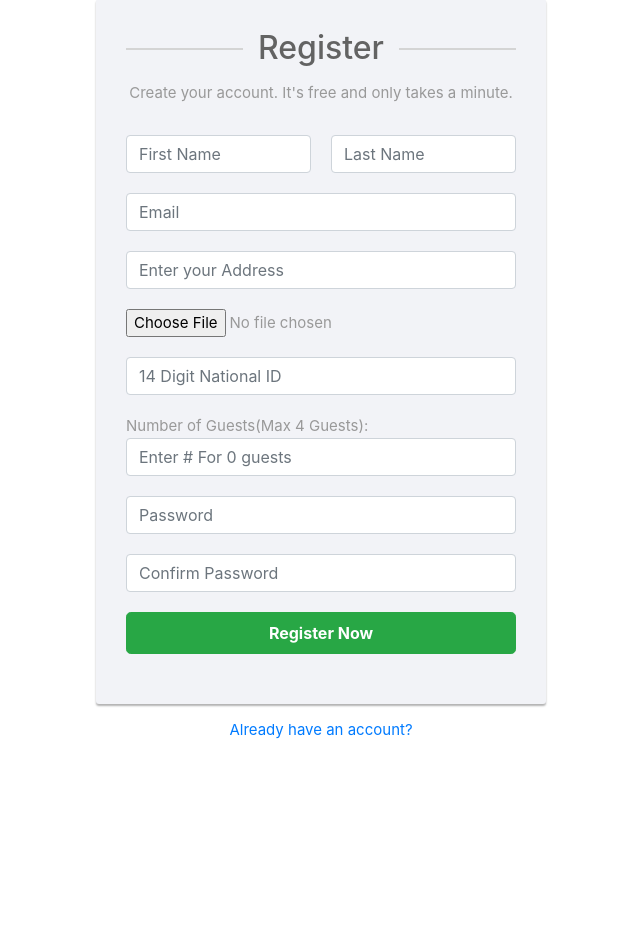
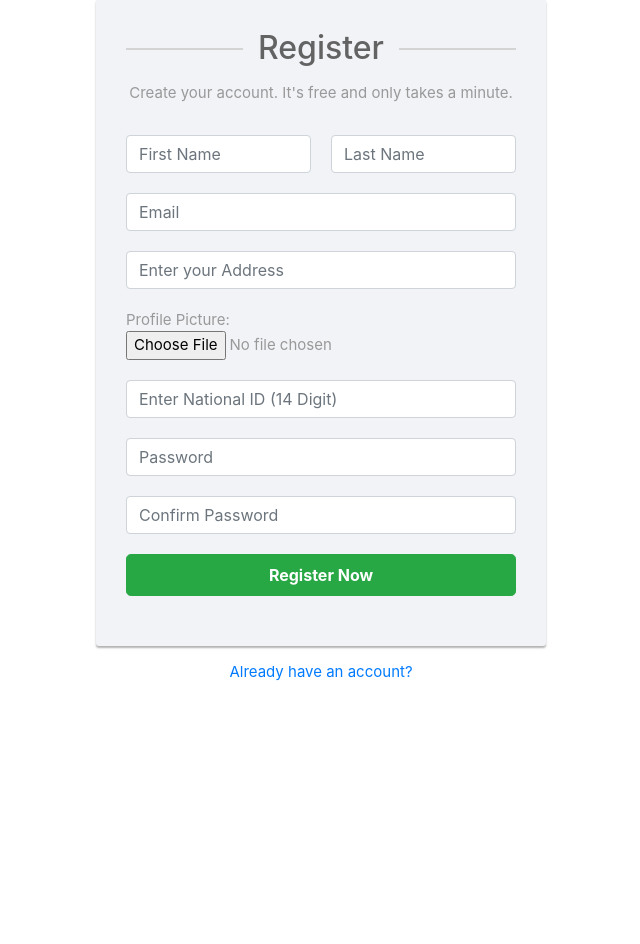
Before and after one commit to YoussefAmrousy/Hotel-Project, a PHP site: page /SignUp.php in a window 1280 px wide. Shown: the part 79-1023 px from the top of the page, without its empty margins (319-959 px from the left). Run offline with PHP 8.4, Linux system fonts and the light colour scheme.

Commit message:
Registration & Login

```diff
--- a/SignUp.php
+++ b/SignUp.php
@@ -96,7 +96,7 @@ if(isset($_POST['Submit'])){ //check if form was submitted
 	$result = mysqli_query($conn, $sql);
 /* 	$sqlID = "select * from users where NationID = '".$_POST['Nationalid']."'";
 	$resultID = mysqli_fetch_array($conn, $sqlID); */
-	if(empty($_POST['Fname']) || empty($_POST['Lname']) || empty($_POST['Email']) || empty($_POST['Password']) || empty($_POST['ConfirmPassword']) ||empty($_POST['Address']) || empty($_POST['Profilepic']) || empty($_POST['Nationalid']) || empty($_POST['NoOfGuests']))
+	if(empty($_POST['Fname']) || empty($_POST['Lname']) || empty($_POST['Email']) || empty($_POST['Password']) || empty($_POST['ConfirmPassword']) ||empty($_POST['Address']) || empty($_POST['Profilepic']) || empty($_POST['Nationalid']))
 	{
 		echo "<script>
 		alert('Please Fill all of the required fields')
@@ -106,7 +106,6 @@ if(isset($_POST['Submit'])){ //check if form was submitted
 		$_SESSION['Address'] = $_POST['Address'];
 		$_SESSION['Email'] = $_POST['Email'];
 		$_SESSION['Nationalid'] = $_POST['Nationalid'];
-		$_SESSION['NoOfGuests'] = $_POST['NoOfGuests'];
 	}
 	else if ($row = mysqli_fetch_array($result)) {
 		echo "<script>
@@ -116,7 +115,6 @@ if(isset($_POST['Submit'])){ //check if form was submitted
 		$_SESSION['Lname'] = $_POST['Lname'];
 		$_SESSION['Address'] = $_POST['Address'];
 		$_SESSION['Nationalid'] = $_POST['Nationalid'];
-		$_SESSION['NoOfGuests'] = $_POST['NoOfGuests'];
 	}
 	/* else if ($row1 = mysqli_fetch_array($resultID)) { // Not Working
 		echo "<script>
@@ -126,7 +124,6 @@ if(isset($_POST['Submit'])){ //check if form was submitted
 		$_SESSION['Lname'] = $_POST['Lname'];
 		$_SESSION['Email'] = $_POST['Email'];
 		$_SESSION['Address'] = $_POST['Address'];
-		$_SESSION['NoOfGuests'] = $_POST['NoOfGuests'];
 	} */
 	else if (!preg_match("/^[a-zA-Z-']*$/",$_POST['Fname'])) {
 		echo "<script>
@@ -136,7 +133,6 @@ if(isset($_POST['Submit'])){ //check if form was submitted
 		$_SESSION['Email'] = $_POST['Email'];
 		$_SESSION['Address'] = $_POST['Address'];
 		$_SESSION['Nationalid'] = $_POST['Nationalid'];
-		$_SESSION['NoOfGuests'] = $_POST['NoOfGuests'];
 	}
 	else if (!preg_match("/^[a-zA-Z-']*$/",$_POST['Lname'])) {
 		echo "<script>
@@ -146,7 +142,6 @@ if(isset($_POST['Submit'])){ //check if form was submitted
 		$_SESSION['Email'] = $_POST['Email'];
 		$_SESSION['Address'] = $_POST['Address'];
 		$_SESSION['Nationalid'] = $_POST['Nationalid'];
-		$_SESSION['NoOfGuests'] = $_POST['NoOfGuests'];
 	}
 	else if ($_POST['Password'] !== $_POST['ConfirmPassword']) {
 		echo "<script>
@@ -157,7 +152,6 @@ if(isset($_POST['Submit'])){ //check if form was submitted
 		$_SESSION['Email'] = $_POST['Email'];
 		$_SESSION['Address'] = $_POST['Address'];
 		$_SESSION['Nationalid'] = $_POST['Nationalid'];
-		$_SESSION['NoOfGuests'] = $_POST['NoOfGuests'];
 	}
 	else if (strlen($_POST['Password']) < 5) {
 		echo "<script>
@@ -168,7 +162,6 @@ if(isset($_POST['Submit'])){ //check if form was submitted
 		$_SESSION['Email'] = $_POST['Email'];
 		$_SESSION['Address'] = $_POST['Address'];
 		$_SESSION['Nationalid'] = $_POST['Nationalid'];
-		$_SESSION['NoOfGuests'] = $_POST['NoOfGuests'];
 
 	}
 	else if (!filter_var($_POST['Email'], FILTER_VALIDATE_EMAIL)) {
@@ -179,7 +172,6 @@ if(isset($_POST['Submit'])){ //check if form was submitted
 		$_SESSION['Lname'] = $_POST['Lname'];
 		$_SESSION['Address'] = $_POST['Address'];
 		$_SESSION['Nationalid'] = $_POST['Nationalid'];
-		$_SESSION['NoOfGuests'] = $_POST['NoOfGuests'];
 	}
 	else if (strlen($_POST['Nationalid']) != 14) {
 		echo "<script>
@@ -189,22 +181,10 @@ if(isset($_POST['Submit'])){ //check if form was submitted
 		$_SESSION['Lname'] = $_POST['Lname'];
 		$_SESSION['Email'] = $_POST['Email'];
 		$_SESSION['Address'] = $_POST['Address'];
-		$_SESSION['NoOfGuests'] = $_POST['NoOfGuests'];
 	}
 	else if (!is_numeric($_POST['Nationalid'])) {
 		echo "<script>
 		alert('Enter a valid National ID')
-		</script>";
-		$_SESSION['Fname'] = $_POST['Fname'];
-		$_SESSION['Lname'] = $_POST['Lname'];
-		$_SESSION['Email'] = $_POST['Email'];
-		$_SESSION['Address'] = $_POST['Address'];
-		$_SESSION['Nationalid'] = $_POST['Nationalid'];
-		$_SESSION['NoOfGuests'] = $_POST['NoOfGuests'];
-	}
-	else if ($_POST['NoOfGuests'] > 4) {
-		echo "<script>
-		alert('Maximum number of Guests is 4')
 		</script>";
 		$_SESSION['Fname'] = $_POST['Fname'];
 		$_SESSION['Lname'] = $_POST['Lname'];
@@ -217,7 +197,6 @@ if(isset($_POST['Submit'])){ //check if form was submitted
 		session_unset();
 		$_SESSION['Fname'] = $_POST['Fname'];
 		$_SESSION['Lname'] = $_POST['Lname'];
-		$_SESSION['NoOfGuests'] = $_POST['NoOfGuests'];
 		$sql="insert into clients(FirstName,LastName,Email,Password,Address,profile,NationID) values('".$_POST['Fname']."','".$_POST['Lname']."','".$_POST['Email']."','".$_POST['Password']."','".$_POST['Address']."', '".$imgContent."', '".$_POST['Nationalid']."')";
 		$result=mysqli_query($conn,$sql);
 		$idnum = "select ID from clients where FirstName = '".$_POST['Fname']."'";
@@ -228,44 +207,13 @@ if(isset($_POST['Submit'])){ //check if form was submitted
 			}
 		}
 		if($result)	{
-			if ($_POST['NoOfGuests'] == "#") {
-				$_SESSION['NoOfGuests'] = 0;
 				header("Location:home.php");
-			}
-			else {
-				header("Location:Guests.php");
 			}
 		}
 	}
-}
 ?>
 
 <?php include "home.php";?>
-        <!-- <h1>Sign Up</h1>
-        <h2>* Required fields</h2>
-        <form action="" method="post">
-            <h3>Personal Information</h3>
-            First Name:*<br>
-            <input type="text" name="Fname" placeholder="Enter First Name" value="<?php if (isset($_SESSION['Fname']) && !empty($_SESSION['Fname'])) echo $_SESSION['Fname']; ?>"><br>
-            Last Name:* <br>
-            <input type="text" name="Lname" placeholder="Enter Last Name" value="<?php if (isset($_SESSION['Lname']) && !empty($_SESSION['Lname'])) echo $_SESSION['Lname']; ?>"><br>
-            Email:*<br>
-            <input type="text" name="Email" id="Email" placeholder="Enter Email Address" value="<?php if (isset($_SESSION['Email']) && !empty($_SESSION['Email'])) echo $_SESSION['Email']; ?>"><br>
-            Address:*<br>
-            <input type="text" name="Address" placeholder="Enter your address" value="<?php if (isset($_SESSION['Address']) && !empty($_SESSION['Address'])) echo $_SESSION['Address']; ?>"><br>
-            Personal Picture:*<br>
-            <input type="file" name="Profilepic"><br>
-            National ID:*<br>
-            <input type="text" name="Nationalid" placeholder="Enter your National ID (14 digits)" value="<?php if (isset($_SESSION['Nationalid']) && !empty($_SESSION['Nationalid'])) echo $_SESSION['Nationalid']; ?>"><br>
-            Number Of guests (Maxium 4 Guests):<br>
-            <input type="text" name="NoOfGuests" id="NoOfGuests" placeholder="Enter # For 0 guests" value="<?php if (isset($_SESSION['NoOfGuests']) && !empty($_SESSION['NoOfGuests'])) echo $_SESSION['NoOfGuests']; ?>"><br>
-            Password:*<br>
-            <input type="Password" name="Password" placeholder="Minimum 5 characters"><br>
-            Confrim Password:*<br>
-            <input type="Password" name="ConfirmPassword" placeholder="Confirm Password"><br><br>
-            <input type="submit" value="Submit" name="Submit">
-            <input type="reset">
-        </form> -->
 		<br><br>
 		<div class="signup-form">
     <form action="" method="post">
@@ -283,16 +231,13 @@ if(isset($_POST['Submit'])){ //check if form was submitted
 		<div class="form-group">
             <input type="text" class="form-control" name="Address" placeholder="Enter your Address" required="required" value="<?php if (isset($_SESSION['Address']) && !empty($_SESSION['Address'])) echo $_SESSION['Address']; ?>">
         </div>
+		Profile Picture:
 		<div class="form-group">
             <input type="file"  name="Profilepic" required="required">
         </div>
 		<div class="form-group">
-            <input type="text" class="form-control" name="Nationalid" placeholder="14 Digit National ID" required="required" value="<?php if (isset($_SESSION['Nationalid']) && !empty($_SESSION['Nationalid'])) echo $_SESSION['Nationalid']; ?>">
+            <input type="text" class="form-control" name="Nationalid" placeholder="Enter National ID (14 Digit)" required="required" value="<?php if (isset($_SESSION['Nationalid']) && !empty($_SESSION['Nationalid'])) echo $_SESSION['Nationalid']; ?>">
         </div>
-		Number of Guests(Max 4 Guests):
-		<div class="form-group">
-		<input type="text" class="form-control" name="NoOfGuests" id="NoOfGuests" placeholder="Enter # For 0 guests" value="<?php if (isset($_SESSION['NoOfGuests']) && !empty($_SESSION['NoOfGuests'])) echo $_SESSION['NoOfGuests']; ?>">
-  </div>
 		<div class="form-group">
             <input type="password" class="form-control" name="Password" placeholder="Password" required="required">
         </div>
```
